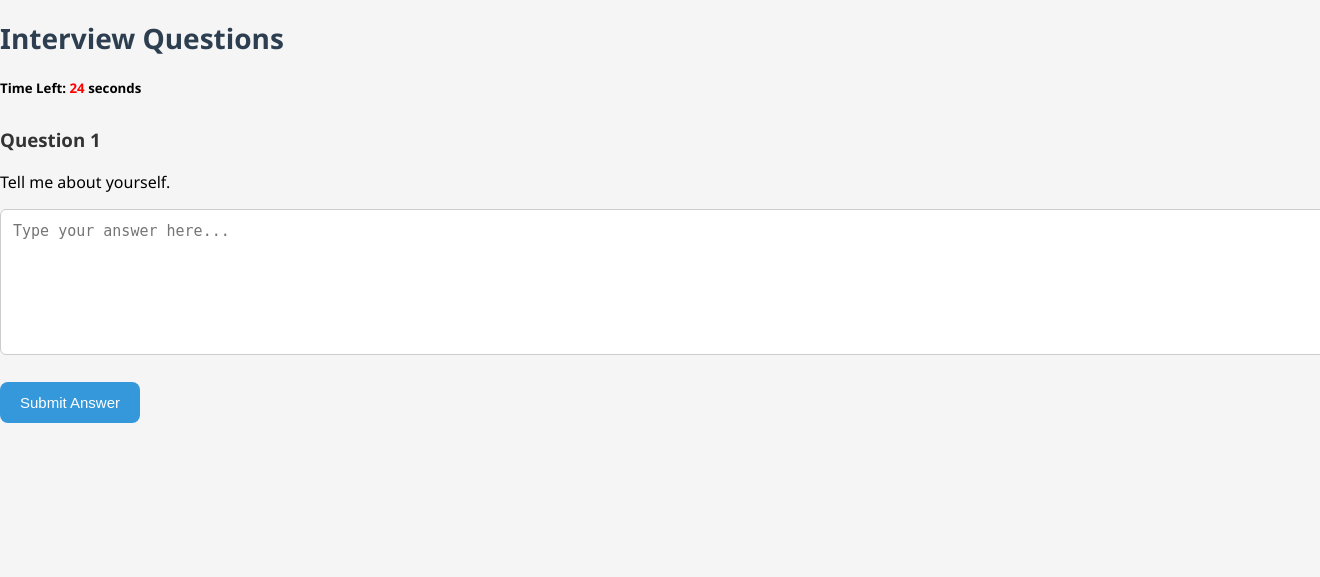
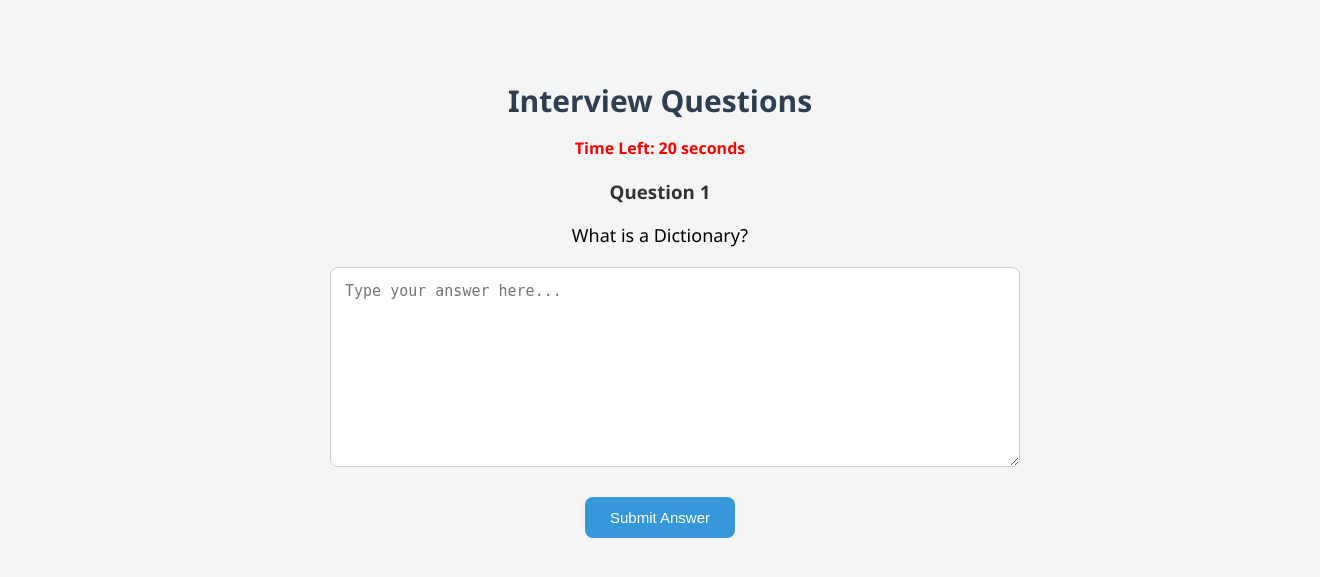
Before and after one commit to NIVETHA-0117/Interview-preparation-portal, a Flask app: page /question/1 in a window 1320 px wide; the page is wider, and only the part inside the window is pictured. Shown: the top 577 px of that part. Run offline with Flask 3, Linux system fonts and the light colour scheme.

Commit message:
fixed question page UI

```diff
--- a/static/style.css
+++ b/static/style.css
@@ -1,54 +1,79 @@
-/* Page background */
+/* PAGE BACKGROUND */
 body {
-    font-family:'Segoe UI', Arial, sans-serif;
+    font-family: 'Segoe UI', Arial, sans-serif;
     background-color: #f5f5f5;
     margin: 0;
     padding: 0;
 }
 
-/* Center container (card style) */
+/* COMMON CONTAINER */
 .container {
     width: 600px;
     margin: 80px auto;
     text-align: center;
 }
 
-/* Title */
+/* HEADINGS */
 h1 {
     color: #2c3e50;
-    margin-bottom: 10px;
-    font-size: 28px;
+    margin-bottom: 15px;
+    font-size: 30px;
 }
 
-/* Subtitle */
 h2 {
     color: #555;
     margin-bottom: 25px;
 }
 
-/* Section headings */
 h3 {
-    margin-top: 30px;
+    margin-top: 20px;
     color: #333;
 }
 
-/* Textarea */
+/* QUESTION PAGE FIX */
+
+.question-container {
+    width: 50%;
+    margin: 80px auto;
+    text-align: center;
+}
+
+/* TIMER */
+.timer {
+    color: red;
+    font-weight: bold;
+    margin-bottom: 20px;
+}
+
+/* QUESTION TEXT */
+.question-text {
+    font-size: 18px;
+    margin-bottom: 20px;
+}
+
+/* TEXTAREA (🔥 EXPANDED) */
 textarea {
     width: 100%;
-    height: 120px;
-    padding: 12px;
+    height: 170px;   /* 🔥 bigger box */
+    padding: 14px;
     font-size: 15px;
+
     border: 1px solid #ccc;
-    border-radius: 6px;
+    border-radius: 8px;
+
     outline: none;
     transition: border 0.3s;
+
+    margin-bottom: 25px;
 }
 
 textarea:focus {
     border-color: #3498db;
 }
 
-/* Button group (SPACE BETWEEN BUTTONS) */
+/* BUTTON DESIGN */
+
+
 .button-group {
     display: flex;
     justify-content: center;
@@ -57,9 +82,8 @@ textarea:focus {
     margin-top: 20px;
 }
 
-/*  Buttons (FIXED SIZE - NOT FULL WIDTH) */
 button {
-    padding: 12px 20px;
+    padding: 12px 25px;
     background-color: #3498db;
     color: white;
 
@@ -70,36 +94,29 @@ button {
     cursor: pointer;
 
     min-width: 140px;
-    width: auto;
-
     transition: all 0.3s ease;
 }
 
-/* Remove link underline */
+/* REMOVE LINK UNDERLINE */
 a {
     text-decoration: none;
 }
 
-/* Hover effect */
+/* HOVER EFFECT */
 button:hover {
     background-color: #2980b9;
     transform: translateY(-3px);
     box-shadow: 0 6px 12px rgba(0,0,0,0.2);
 }
 
-/* Click effect */
+/* CLICK EFFECT */
 button:active {
     transform: scale(0.98);
 }
 
-/* Timer */
-#timer {
-    color: red;
-    font-weight: bold;
-    margin-top: 10px;
-}
+/* AUTH PAGES */
 
-/* AUTH PAGES */
+
 .auth-container {
     width: 350px;
     margin: 100px auto;
@@ -117,37 +134,26 @@ button:active {
     color: #2c3e50;
 }
 
-.input-group {
-    text-align: left;
-    margin-bottom: 15px;
-}
-
+/* INPUT GROUP */
 .input-group {
     display: flex;
     flex-direction: column;
     text-align: left;
-
-    margin-bottom: 22px;   /* more space between fields */
+    margin-bottom: 22px;
 }
 
 .input-group label {
-    margin-bottom: 8px;    /* space between label and input */
+    margin-bottom: 8px;
     font-size: 14px;
     color: #555;
 }
 
 .input-group input {
-    padding: 12px;         /* slightly bigger input */
-    border-radius: 6px;
-}
-
-.input-group input {
     width: 100%;
-    padding: 10px;
-    margin-top: 5px;
+    padding: 12px;
 
     border: 1px solid #ccc;
-    border-radius: 5px;
+    border-radius: 6px;
 
     font-size: 14px;
 }
@@ -157,6 +163,7 @@ button:active {
     outline: none;
 }
 
+/* SWITCH TEXT */
 .switch-text {
     margin-top: 15px;
     font-size: 14px;
@@ -164,7 +171,6 @@ button:active {
 
 .switch-text a {
     color: #3498db;
-    text-decoration: none;
 }
 
 .switch-text a:hover {
--- a/templates/question.html
+++ b/templates/question.html
@@ -6,34 +6,27 @@
 </head>
 <body>
 
+<div class="question-container">
+
     <h1>Interview Questions</h1>
-    <h5>Time Left: <span id="timer">30</span> seconds</h5>
+
+    <p class="timer">Time Left: <span id="time">20</span> seconds</p>
+
     <h3>Question 1</h3>
-    <p>{{ question }}</p>
 
-   <form action="/feedback" method="POST">
-    <input type="hidden" name="category" value="{{ category }}">
-    <textarea name="answer" rows="5" cols="50"
-    placeholder="Type your answer here..."></textarea>
+    <p class="question-text">What is a Dictionary?</p>
 
-    <br><br>
+    <form method="POST">
 
-    <button type="submit">Submit Answer</button>
+        <textarea name="answer" placeholder="Type your answer here..." required></textarea>
 
-</form>
-<script>
-let time = 30;
+        <br>
 
-let timer = setInterval(function() {
-    time--;
-    document.getElementById("timer").innerText = time;
+        <button type="submit">Submit Answer</button>
 
-    if (time <= 0) {
-        clearInterval(timer);
-        alert("Time's up!");
-        document.querySelector("form").submit();
-    }
-}, 1000);
-</script>
+    </form>
+
+</div>
+
 </body>
 </html>
```
